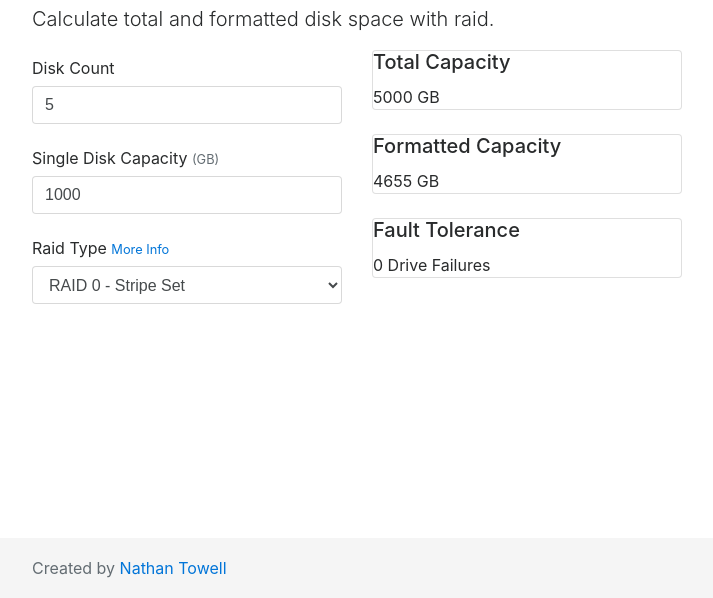
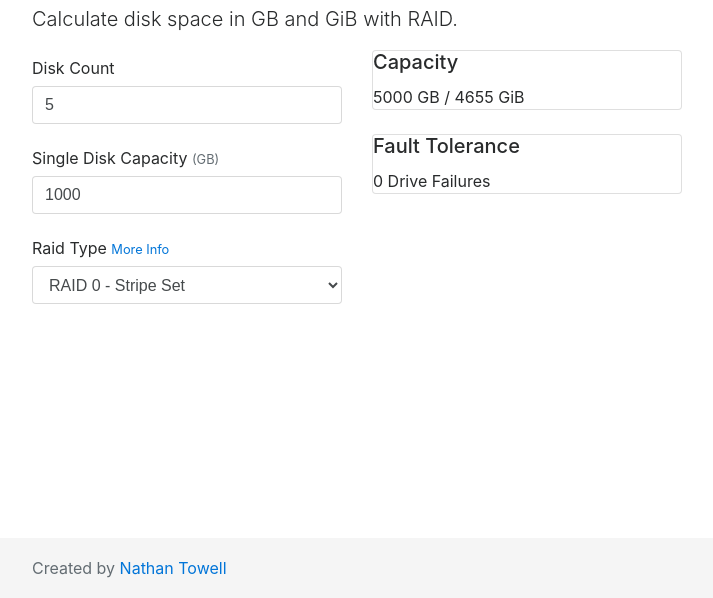
Before and after one commit to nathantowell/RaidCalculator, a plain HTML site: page index.html in a window 1280 px wide. Shown: the part 202-800 px from the top of the page, without its empty margins (283-996 px from the left). Drawn offline with nearby package versions, Linux system fonts and the light colour scheme.

Commit message:
Change "Total"/"Formatted" capacity to GB/GiB
Needed to change <p/>s to <span/>s in the right side boxes to avoid line
breaking after consolidating the capacity boxes.

Also, make RAID all caps

```diff
--- a/index.html
+++ b/index.html
@@ -14,7 +14,7 @@
         <div class="mt-1">
             <h1>Natho's Raid Calculator</h1>
         </div>
-        <p class="lead">Calculate total and formatted disk space with raid.</p>
+        <p class="lead">Calculate disk space in GB and GiB with RAID.</p>
         <div class="row">
         	<div class="col-sm-6">
 	        	<form>
@@ -41,22 +41,16 @@
 	        <div class="col-sm-6">
 	        	<div class="card">
 				 	<div class="card-body">
-				 		<h5 class="card-title">Total Capacity</h5>
-				    	<p id="totalCapacityResult" class="card-text">--</p>
-				  	</div>
-				</div>
-				<br>
-				<div class="card">
-				 	<div class="card-body">
-				 		<h5 class="card-title">Formatted Capacity</h5>
-				    	<p id="formattedCapacityResult" class="card-text">--</p>
+				 		<h5 class="card-title">Capacity</h5>
+				    	<span id="gbCapacityResult" class="card-text">--</span> /
+				    	<span id="gibCapacityResult" class="card-text">--</span>
 				  	</div>
 				</div>
 				<br>
 				<div class="card">
 				 	<div class="card-body">
 				 		<h5 class="card-title">Fault Tolerance</h5>
-				    	<p id="toleranceResult" class="card-text">--</p>
+				    	<span id="toleranceResult" class="card-text">--</span>
 				  	</div>
 				</div>
 	        </div>
--- a/script.js
+++ b/script.js
@@ -25,7 +25,7 @@ function calculateCapacity(n, c, t) {
 	return e * (n * c)
 }
 
-function convertToFormatted(capacity) {
+function convertToGib(capacity) {
 	return capacity * 0.931
 }
 
@@ -49,15 +49,15 @@ function test(disks, capacity, type) {
 	return true;
 }
 
-function setResults(total, formatted, tolerance) {
-	$("#totalCapacityResult").text(total + ' GB')
-	$("#formattedCapacityResult").text(formatted + ' GB')
+function setResults(gb, gib, tolerance) {
+	$("#gbCapacityResult").text(gb + ' GB')
+	$("#gibCapacityResult").text(gib + ' GiB')
 	$("#toleranceResult").text(tolerance + ' Drive Failure' + (tolerance == 1 ? '':'s'))
 }
 
 function clearResults() {
-	$("#totalCapacityResult").text('--')
-	$("#formattedCapacityResult").text('--')
+	$("#gbCapacityResult").text('--')
+	$("#gibCapacityResult").text('--')
 	$("#toleranceResult").text('--')
 }
 
@@ -74,8 +74,8 @@ function trigger() {
 		return console.log(result)
 	}
 
-	var total = Math.floor(calculateCapacity(disks, capacity, type))
-	var formatted = Math.floor(convertToFormatted(total))
+	var gb = Math.floor(calculateCapacity(disks, capacity, type))
+	var gib = Math.floor(convertToGib(gb))
 
 	var tolerance = 0
 	switch (type) {
@@ -101,7 +101,7 @@ function trigger() {
 			break
 	}
 
-	setResults(total, formatted, tolerance)
+	setResults(gb, gib, tolerance)
 }
 
 $(":text").keyup(function() {
```
